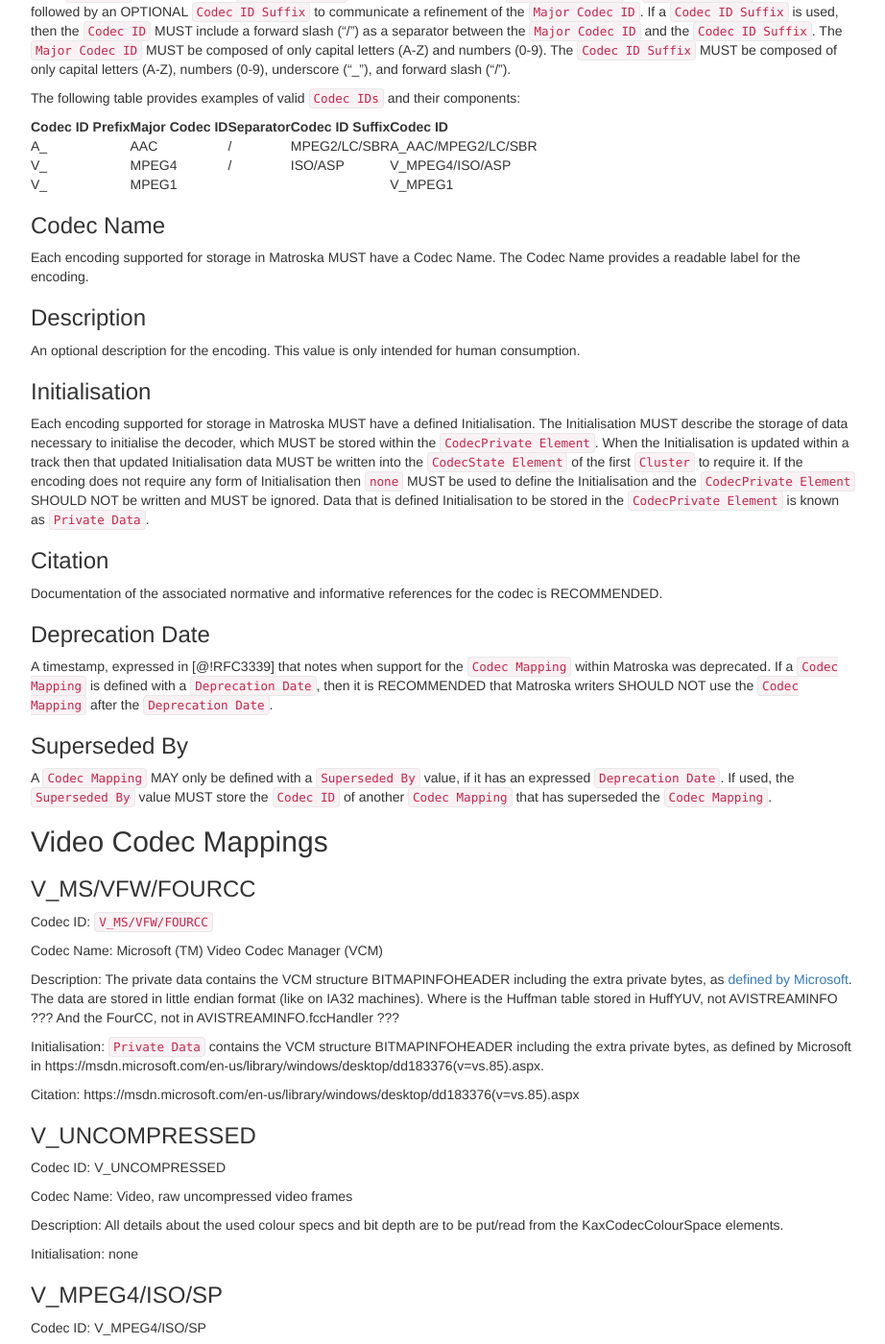
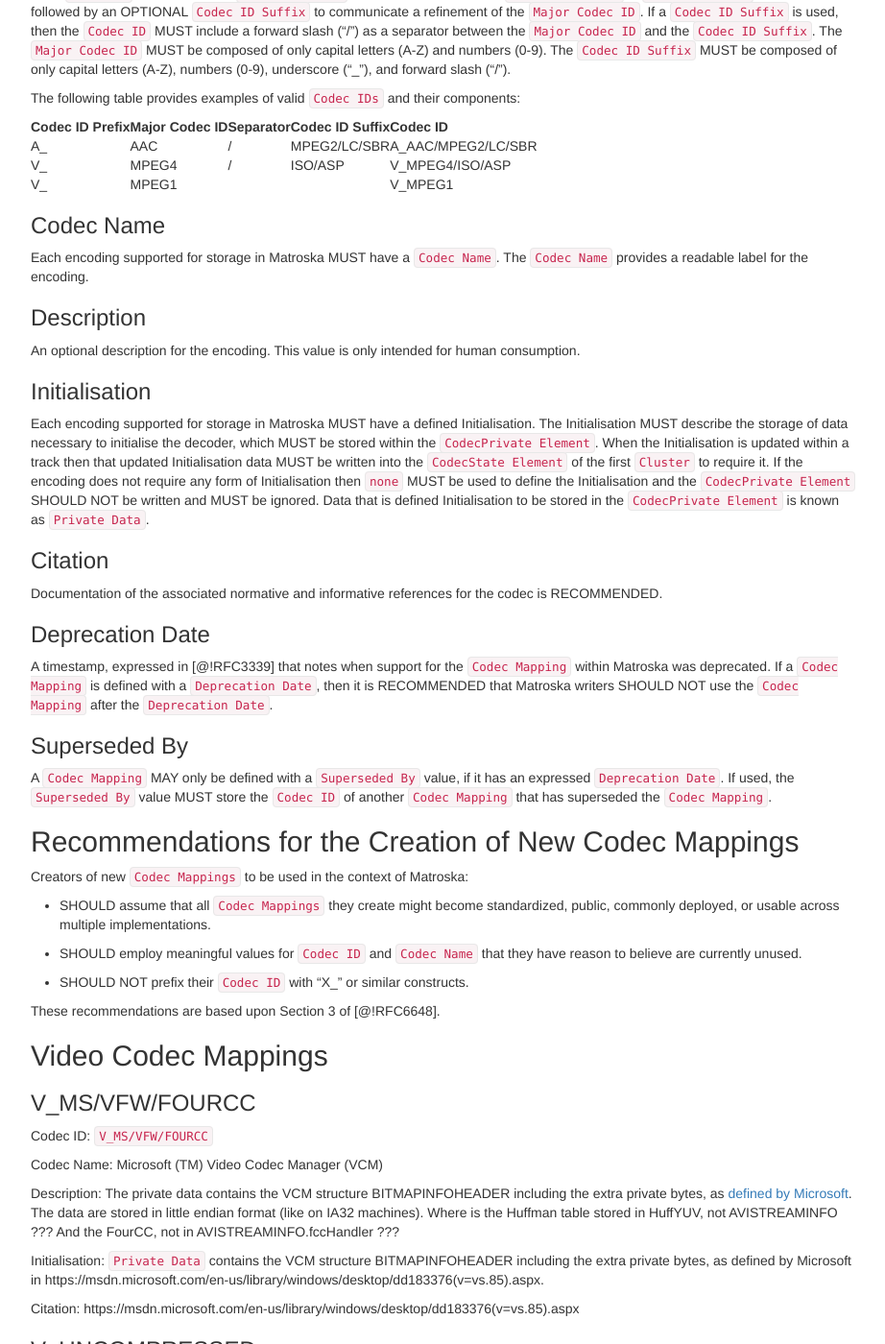
Before and after one commit to ietf-wg-cellar/matroska-specification, a Jekyll site: the page built from codec_specs.md, in a window 1280 px wide and 1400 px high, scrolled down 689 px. Shown: the whole window at 96% size, without its empty margins (273-1195 px from the left). Built offline with Jekyll 4.4.1, drawn with Linux system fonts in a browser that asks for light colours; our own code applies the rules of GitHub Pages for plain Markdown files.

Commit message:
offer recommendations for new codec mappings

```diff
--- a/codec_specs.md
+++ b/codec_specs.md
@@ -36,7 +36,7 @@ V_              | MPEG1          |           |                 | V_MPEG1
 
 ### Codec Name
 
-Each encoding supported for storage in Matroska MUST have a Codec Name. The Codec Name provides a readable label for the encoding.
+Each encoding supported for storage in Matroska MUST have a `Codec Name`. The `Codec Name` provides a readable label for the encoding.
 
 ### Description
 
@@ -57,6 +57,18 @@ A timestamp, expressed in [@!RFC3339] that notes when support for the `Codec Map
 ### Superseded By
 
 A `Codec Mapping` MAY only be defined with a `Superseded By` value, if it has an expressed `Deprecation Date`. If used, the `Superseded By` value MUST store the `Codec ID` of another `Codec Mapping` that has superseded the `Codec Mapping`.
+
+## Recommendations for the Creation of New Codec Mappings
+
+Creators of new `Codec Mappings` to be used in the context of Matroska:
+
+- SHOULD assume that all `Codec Mappings` they create might become standardized, public, commonly deployed, or usable across multiple implementations.
+
+- SHOULD employ meaningful values for `Codec ID` and `Codec Name` that they have reason to believe are currently unused.
+
+- SHOULD NOT prefix their `Codec ID` with "X_" or similar constructs.
+
+These recommendations are based upon Section 3 of [@!RFC6648].
 
 ## Video Codec Mappings
 
```
